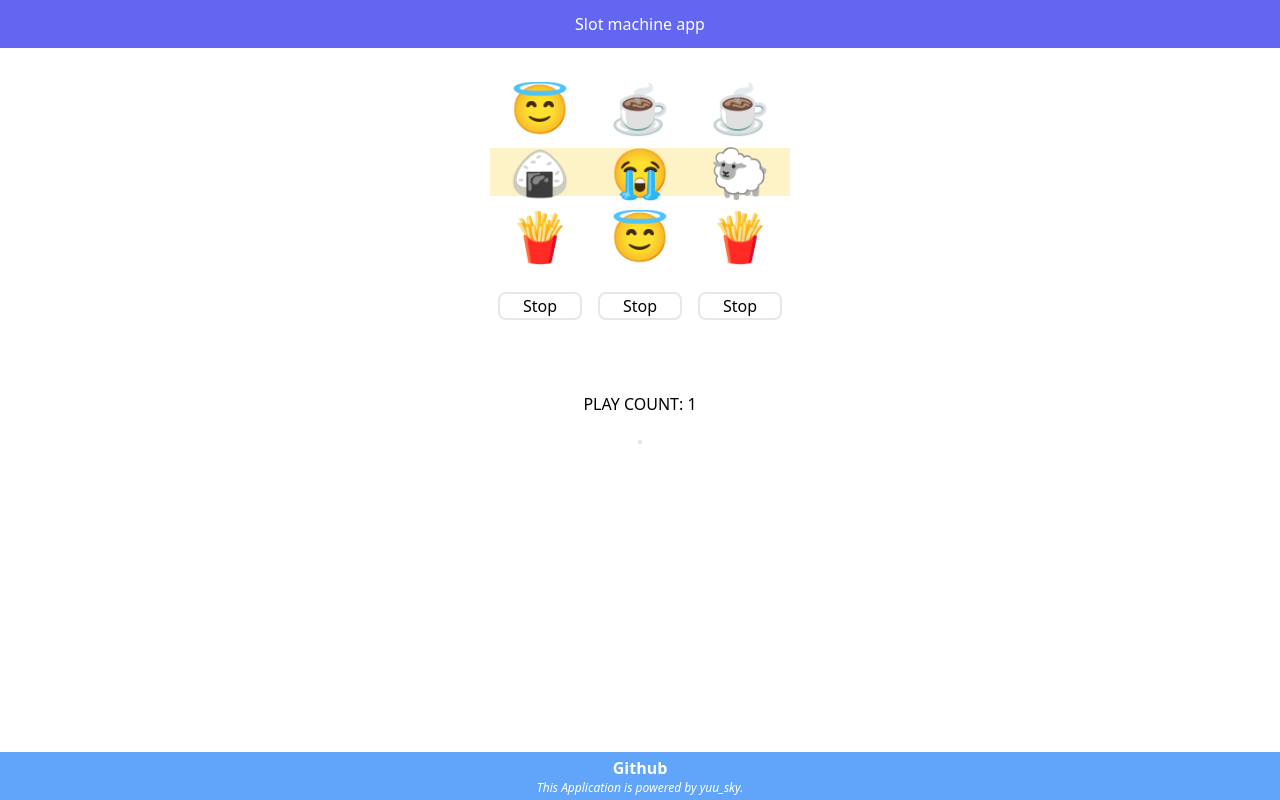
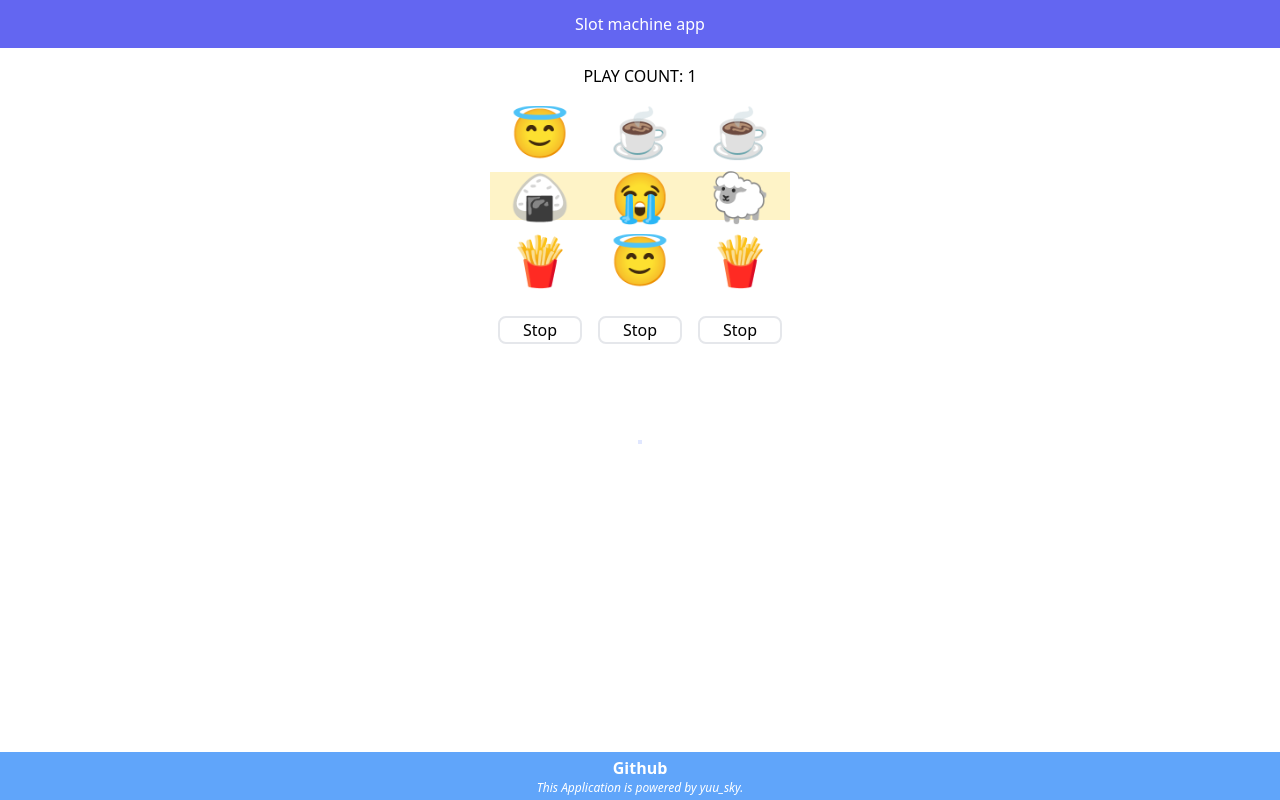
Before and after one commit to yuu-sky20/slot-machine-app, a Vue app: page / in a window 1280 px wide. Built offline with nearby package versions, Linux system fonts and the light colour scheme.

Commit message:
move div position

```diff
--- a/src/components/slot-machine/SlotMachine.vue
+++ b/src/components/slot-machine/SlotMachine.vue
@@ -187,6 +187,11 @@ const handleResetTurnSlot = () => {
 
 <template>
     <div class="flex flex-col mx-0">
+        <div class="flex justify-center container">
+            <div class="text-center">
+                <p>PLAY COUNT: {{gamePlayCount}}</p>
+            </div>
+        </div>
         <div class="flex flex-wrap justify-center my-3 container">
             <div class="flex flex-col">
                 <SlotVue key="left-slot" :indexes="leftSlotItems"></SlotVue>
@@ -237,9 +242,6 @@ const handleResetTurnSlot = () => {
         </div>
         <div class="flex flex-col justify-center my-3 container">
             <div class="text-center">
-                <p>PLAY COUNT: {{gamePlayCount}}</p>
-            </div>
-            <div class="text-center">
                 <p v-if="isGameCleared">BIG!!!</p>
             </div>
             <div class="text-center">
```
